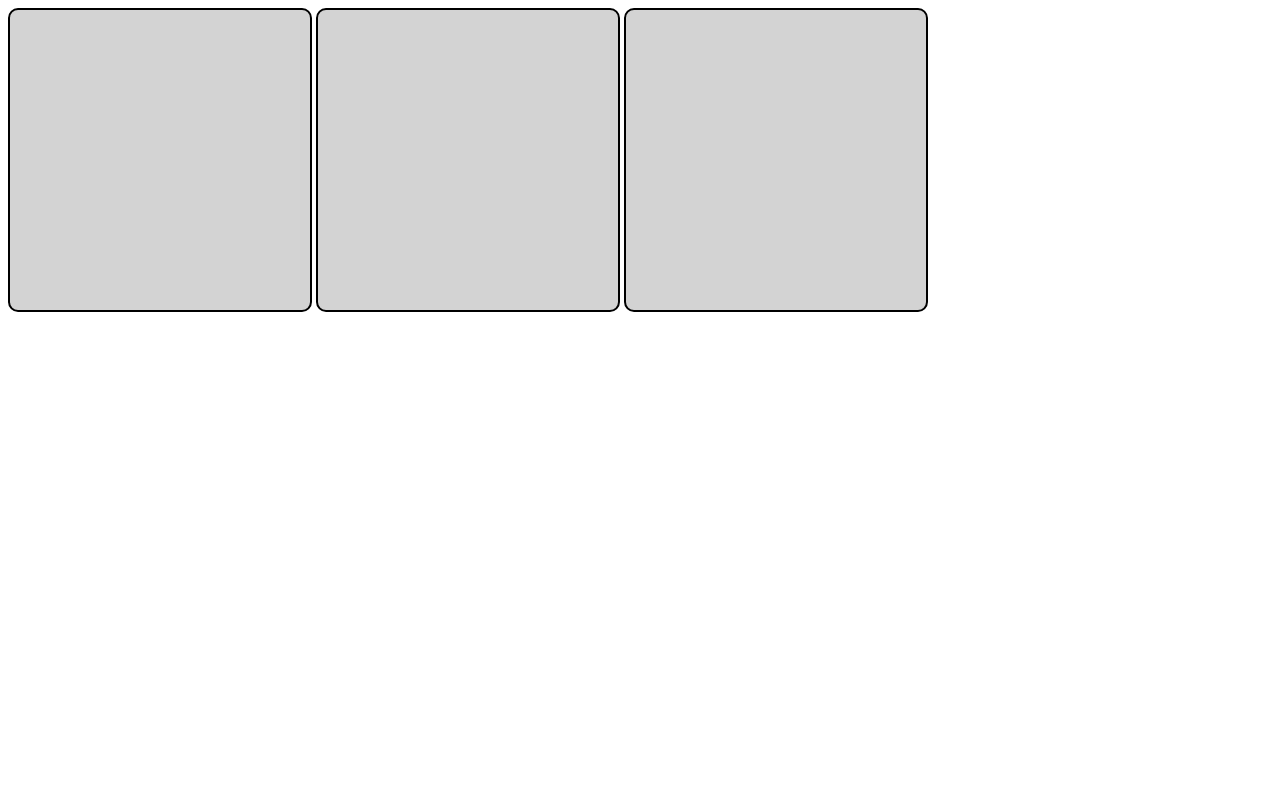
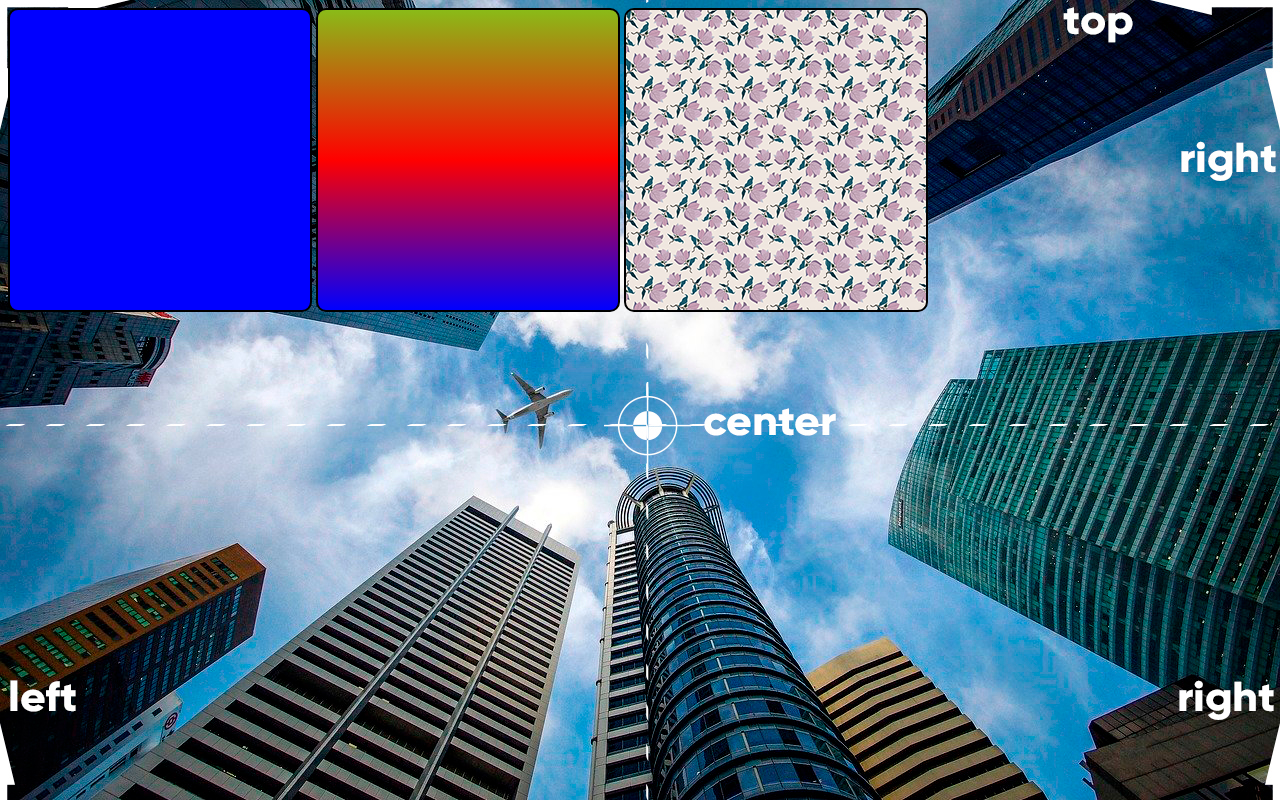
Before and after one commit to luizfernando637/exercicio-001-3, a plain HTML site: page index.html in a window 1280 px wide. Drawn offline with Linux system fonts and the light colour scheme.

Commit message:
Update index.html

```diff
--- a/index.html
+++ b/index.html
@@ -7,6 +7,10 @@
     <title>teste de imagens de fundo</title>
 
     <style>
+        body {
+            background-image: url(imagens/wallpaper003.jpg);
+        }
+
         div.quadrado {
             display: inline-block;
             border: 2px solid black;
@@ -15,19 +19,32 @@
             width: 300px;
             height: 300px;
         }
+
+        div#k1 {
+            background-color: blue;
+        }
+
+        div#k2 {
+            background-image: linear-gradient(to bottom, rgb(138, 187, 24), red, blue );
+        }
+
+        div#k3 {
+            background-image: url(imagens/pattern003.png);
+        }
+
     </style>
 </head>
 <body>
 
-    <div class="quadrado">
+    <div class="quadrado" id="k1">
 
     </div>
 
-    <div class="quadrado">
+    <div class="quadrado" id="k2">
 
     </div>
 
-    <div class="quadrado">
+    <div class="quadrado" id="k3">
 
     </div>
 </body>
```
